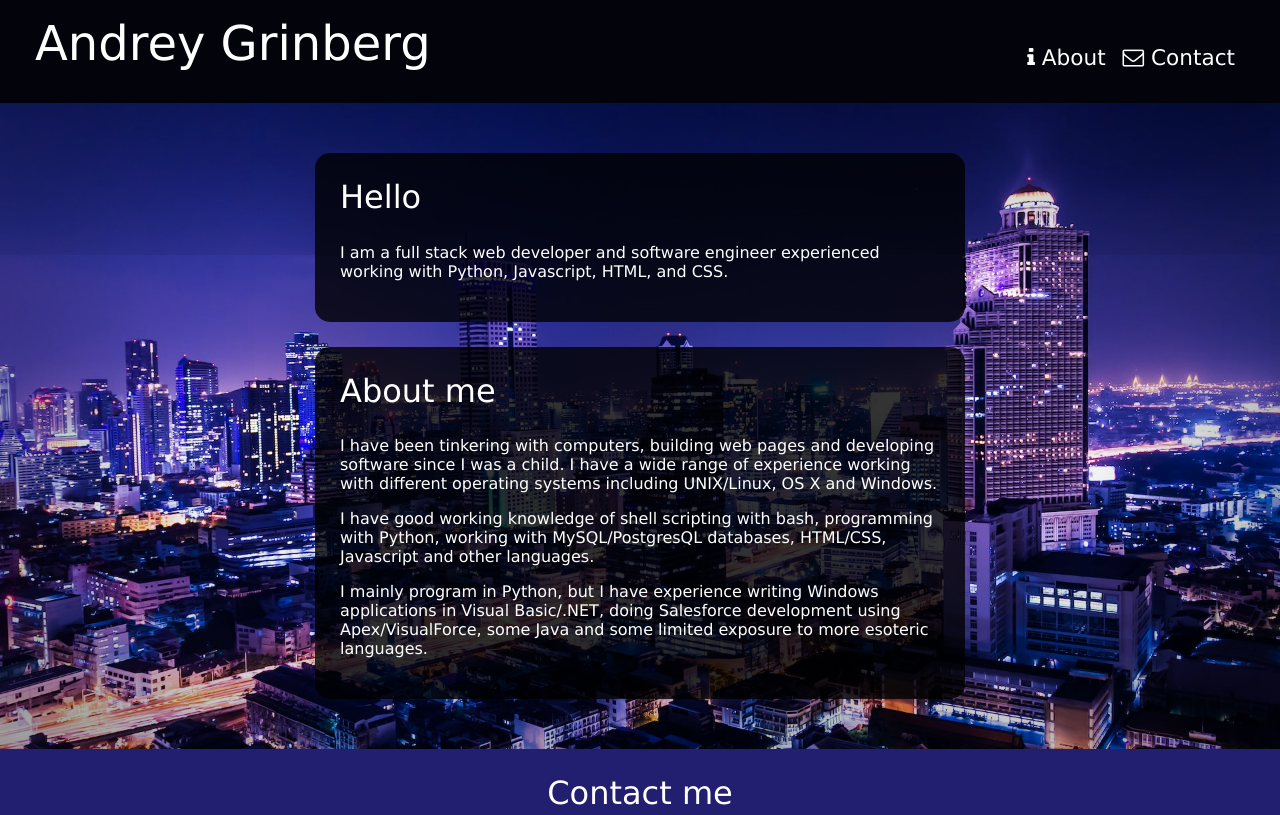
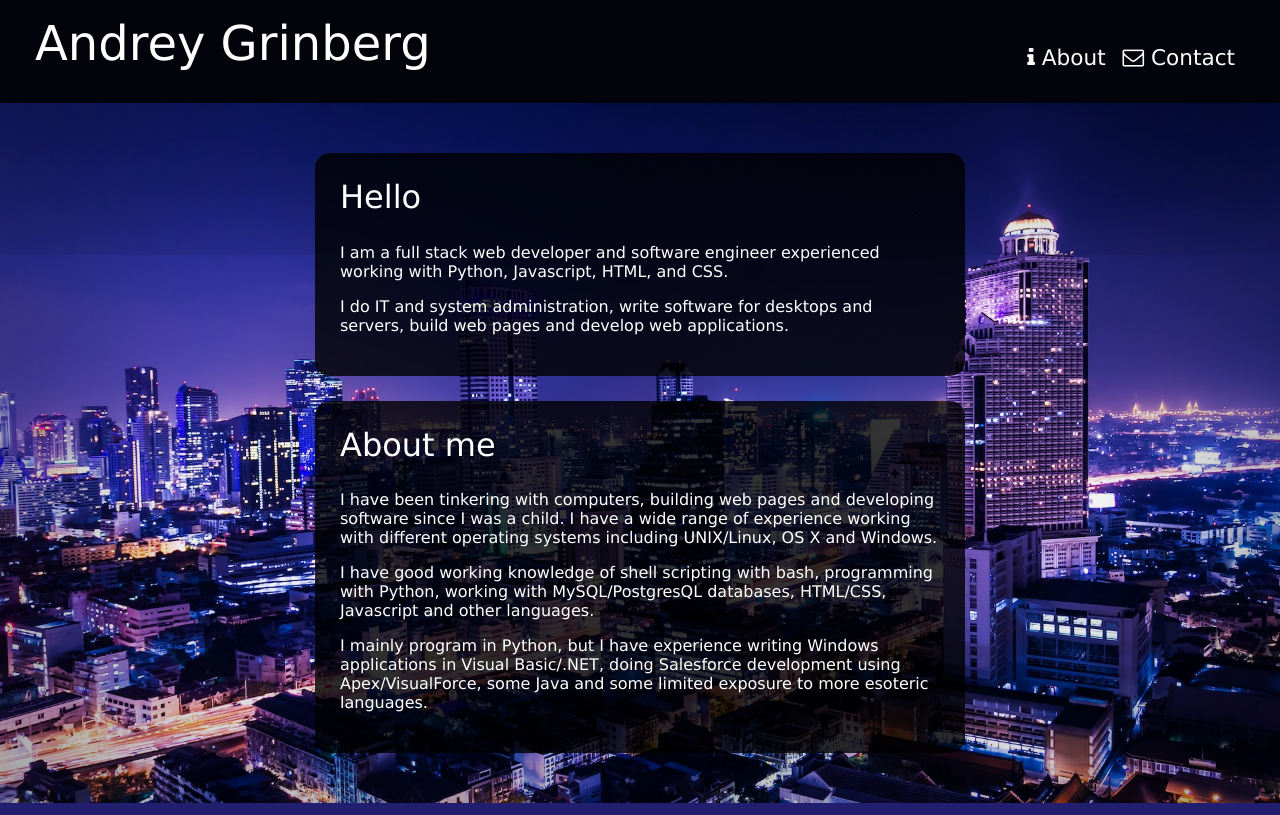
Before and after one commit to agrin415/agrin415.github.io, a plain HTML site: page index.html in a window 1280 px wide. Shown: the top 815 px of the page. Drawn offline with Linux system fonts and the light colour scheme.

Commit message:
added text to html page

```diff
--- a/index.html
+++ b/index.html
@@ -24,6 +24,7 @@
             <section id="home" class="content">
                 <h2>Hello</h2>
                 <p>I am a full stack web developer and software engineer experienced working with Python, Javascript, HTML, and CSS.<p>
+                <p>I do IT and system administration, write software for desktops and servers, build web pages and develop web applications.</p>
             </section>
             <section id="about" class="content" >
                 <h2>About me</h2>
```
